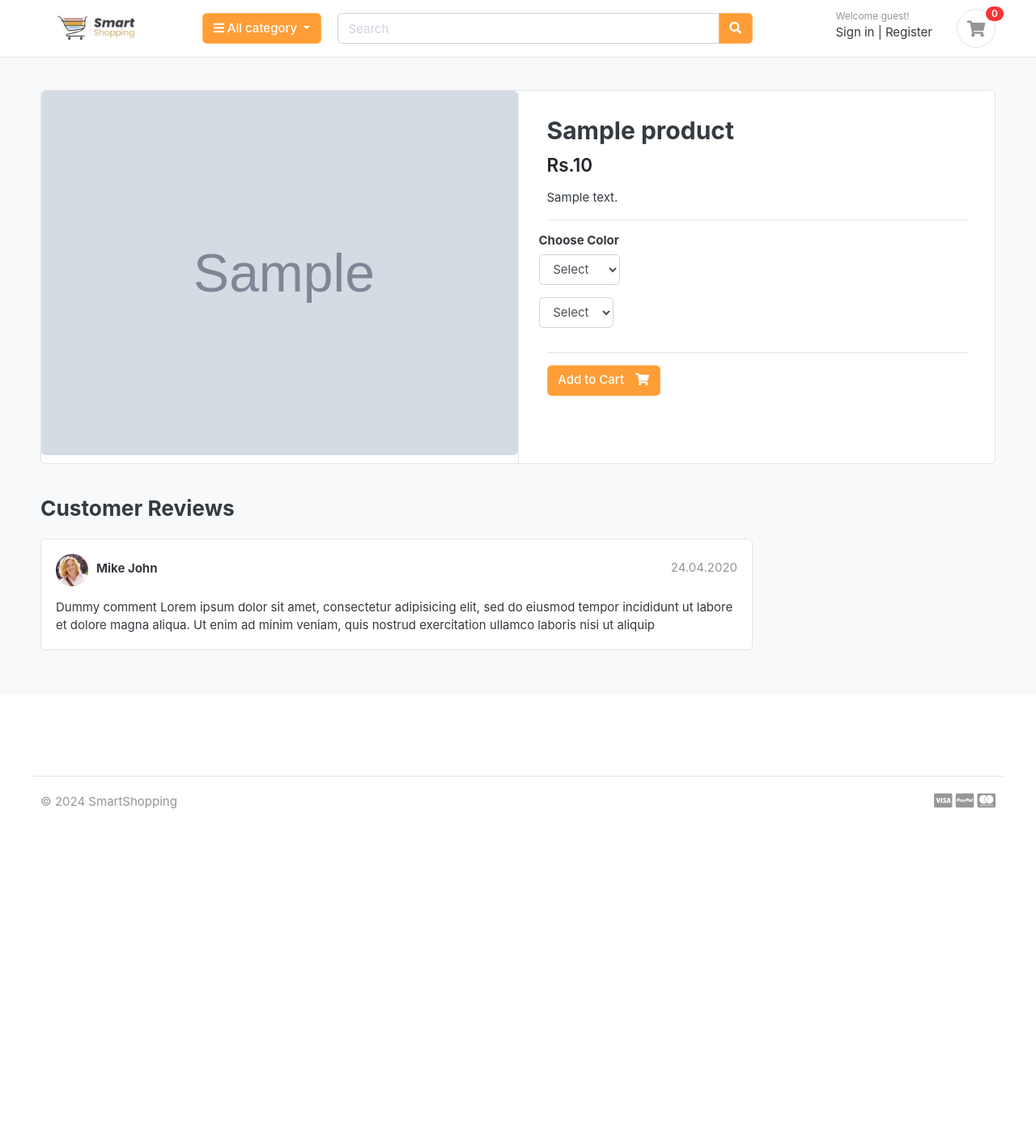
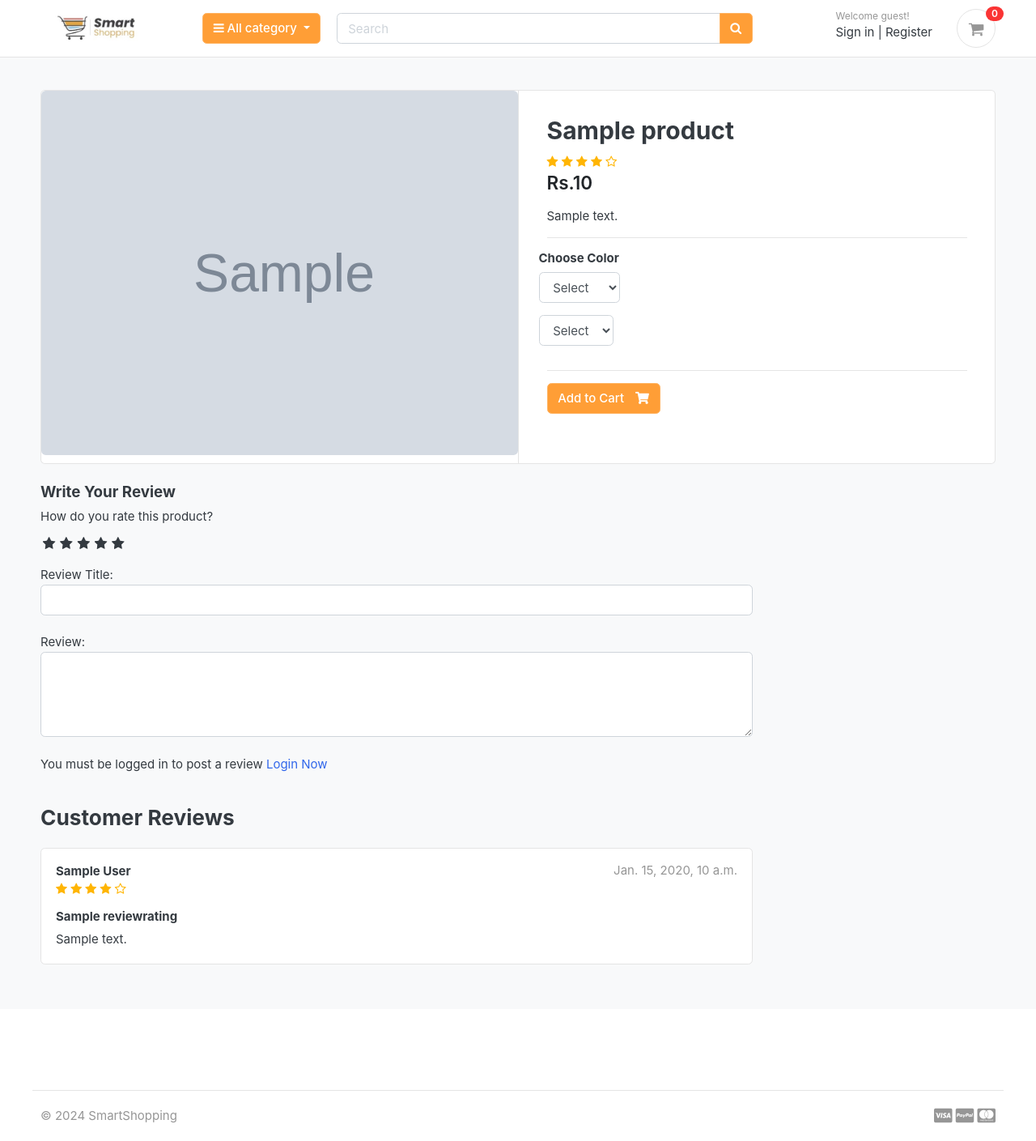
Before and after one commit to hprasath2306/SmartShopping-django, a Django app: a page that uses templates/base.html in a window 1280 px wide. Shown: the whole page at 81% size. Before the commit the page ends 998 px from the top, so only its background shows below. Run offline with Django 5.2, Linux system fonts and the light colour scheme; tables that the repository leaves empty hold one stand-in row (values such as "Sample post"); grey boxes marked "Sample" are stand-in pictures; some libraries are stand-ins or nearby versions; some web fonts are replaced.

Commit message:
Review module added

```diff
--- a/accounts/models.py
+++ b/accounts/models.py
@@ -69,3 +69,6 @@ class Account(AbstractBaseUser):
 
     def has_module_perms(self,add_label):
         return True
+
+    def full_name(self):
+        return f'{self.first_name} {self.last_name}'
--- /dev/null
+++ b/ecommerce/static/css/custom.css
@@ -0,0 +1,40 @@
+.rate > input{
+    display: none;
+}
+
+.rate{
+    display: inline-block;
+    border: 0;
+}
+
+.rate>label{
+    float: right;
+}
+
+.rate > label:before{
+    display: inline-block;
+    font-size: 1.1rem;
+    font-family: FontAwesome;
+    content: "\f005";
+    margin: 0;
+    padding: 0.3rem .2rem;
+    cursor: pointer;
+}
+
+.rate .half:before{
+    content: "\f089";
+    position: absolute;
+    padding-right: 0;
+}
+
+input:checked ~ label, label:hover ~ label{
+    color : #ffb503;
+}
+
+input:checked + label:hover, input:checked ~ label:hover, input:checked ~label:hover ~label, label:hover ~ input:checked ~label{
+    color:#cc9000;
+}
+
+.rating-star i{
+    color:#ffb503 !important;
+}
--- a/orders/views.py
+++ b/orders/views.py
@@ -61,7 +61,7 @@ def payments(request):
             })
     to_email = request.user.email
     send_email = EmailMessage(mail_subject,message,to=[to_email])
-    send_email.send()
+    #send_email.send()
 
     data = {
         'order_number' : order.order_number,
--- /dev/null
+++ b/static/css/custom.css
@@ -0,0 +1,3 @@
+.rate > input{
+    display: none;
+}
--- a/store/admin.py
+++ b/store/admin.py
@@ -1,5 +1,5 @@
 from django.contrib import admin
-from .models import Product, Variation
+from .models import Product, Variation,ReviewRating
 
 # Register your models here.
 
@@ -17,3 +17,4 @@ class VaritationAdmin(admin.ModelAdmin):
 
 admin.site.register(Product,ProductAdmin)
 admin.site.register(Variation,VaritationAdmin)
+admin.site.register(ReviewRating)
--- /dev/null
+++ b/store/forms.py
@@ -0,0 +1,6 @@
+from django import forms
+from .models import Product,ReviewRating
+class ReviewForm(forms.ModelForm):
+    class Meta:
+        model = ReviewRating
+        fields = ['subject','review','rating']
--- a/store/models.py
+++ b/store/models.py
@@ -1,6 +1,8 @@
 from django.db import models
 from django.urls import reverse
+from accounts.models import Account
 from category.models import Category
+from django.db.models import Avg
 # Create your models here.
 
 
@@ -23,6 +25,13 @@ class Product(models.Model):
 
     def __str__(self):
         return self.product_name
+
+    def average_review(self):
+        reviews = ReviewRating.objects.filter(product=self,status=True).aggregate(average=Avg('rating'))
+        avg = 0
+        if reviews['average'] is not None:
+            avg = float(reviews['average'])
+        return avg
 
 
 class VariationManager(models.Manager):
@@ -49,3 +58,18 @@ class Variation(models.Model):
 
     def __str__(self):
         return self.variation_value
+
+
+class ReviewRating(models.Model):
+    product = models.ForeignKey(Product,on_delete=models.CASCADE)
+    user = models.ForeignKey(Account,on_delete=models.CASCADE)
+    subject = models.CharField(max_length=100,blank=True)
+    review = models.TextField(max_length=500,blank=True)
+    rating = models.FloatField()
+    ip = models.CharField(max_length=20,blank=True)
+    status = models.BooleanField(default=True)
+    created_at = models.DateTimeField(auto_now_add=True)
+    updated_at = models.DateTimeField(auto_now=True)
+
+    def __str__(self):
+        return self.subject
--- a/store/urls.py
+++ b/store/urls.py
@@ -6,4 +6,5 @@ urlpatterns = [
     path('category/<slug:category_slug>/',views.store,name='products_by_category'),
     path('category/<slug:category_slug>/<slug:product_slug>/',views.product_detail,name='products_detail'),
     path('search/',views.search,name='search'),
+    path('submit_review/<int:product_id>/',views.submit_review,name='submit_review'),
 ]
--- a/store/views.py
+++ b/store/views.py
@@ -1,12 +1,15 @@
 from django.http import HttpResponse
-from django.shortcuts import render,get_object_or_404
+from django.shortcuts import redirect, render,get_object_or_404
 from django.core.paginator import EmptyPage,PageNotAnInteger,Paginator
 from django.db.models import Q
 
 from carts.models import CartItem
 from carts.views import _cart_id_
-from .models import Product
+from orders.models import OrderProduct
+from .models import Product, ReviewRating
 from .models import Category
+from django.contrib import messages
+from .forms import ReviewForm
 
 # Create your views here.
 
@@ -42,9 +45,21 @@ def product_detail(request,category_slug,product_slug):
     except Exception as e:
         raise e
 
+    if request.user.is_authenticated:
+        try:
+            orderproduct = OrderProduct.objects.filter(user=request.user,product_id=single_product.id).exists()
+        except OrderProduct.DoesNotExist:
+            orderproduct = None
+    else:
+        orderproduct = None
+
+    reviews = ReviewRating.objects.filter(product_id=single_product.id,status=True)
+
     context = {
         'single_product':single_product,
-        'in_cart' : in_cart
+        'in_cart' : in_cart,
+        'orderproduct' : orderproduct,
+        'reviews' : reviews
     }
     return render(request,'store/product_detail.html',context)
 
@@ -60,3 +75,27 @@ def search(request):
             'prdcnt' : productcount,
         }
     return render(request,'store/store.html',context)
+
+
+def submit_review(request,product_id):
+    url = request.META.get('HTTP_REFERER')
+    if request.method == 'POST':
+        try:
+            reviews = ReviewRating.objects.get(user__id=request.user.id,product__id=product_id)
+            form = ReviewForm(request.POST,instance=reviews)
+            form.save()
+            messages.success(request,'Thank you! Your review has been updated')
+            return redirect(url)
+        except ReviewRating.DoesNotExist:
+            form = ReviewForm(request.POST)
+            if form.is_valid():
+                data = ReviewRating()
+                data.subject = form.cleaned_data['subject']
+                data.rating = form.cleaned_data['rating']
+                data.review = form.cleaned_data['review']
+                data.ip = request.META.get('REMOTE_ADDR')
+                data.product_id = product_id
+                data.user_id = request.user.id
+                data.save()
+                messages.success(request,'Thank you! Your review has been submitted')
+                return redirect(url)
--- a/templates/base.html
+++ b/templates/base.html
@@ -35,6 +35,8 @@
       rel="stylesheet"
       media="only screen and (max-width: 1200px)"
     />
+    <link href="{% static 'css/custom.css' %}" rel="stylesheet" type="text/css" />
+    <link rel="stylesheet" href="https://cdnjs.cloudflare.com/ajax/libs/font-awesome/4.7.0/css/font-awesome.min.css">
 
     <!-- custom javascript -->
     <script src="{% static 'js/script.js' %}" type="text/javascript"></script>
--- a/templates/store/product_detail.html
+++ b/templates/store/product_detail.html
@@ -24,6 +24,13 @@
     <article class="content-body">
 
     <h2 class="title">{{single_product.product_name}}</h2>
+    <div class="rating-star">
+        <span><i class="fa fa-star{% if single_product.average_review < 0.5 %}-o{% elif single_product.average_review >= 0.5 and single_product.average_review < 1 %}-half-o {% endif %}" aria-hidden="true"></i></span>
+        <span><i class="fa fa-star{% if single_product.average_review < 1.5 %}-o{% elif single_product.average_review >= 1.5 and single_product.average_review < 2 %}-half-o {% endif %}" aria-hidden="true"></i></span>
+        <span><i class="fa fa-star{% if single_product.average_review < 2.5 %}-o{% elif single_product.average_review >= 2.5 and single_product.average_review < 3 %}-half-o {% endif %}" aria-hidden="true"></i></span>
+        <span><i class="fa fa-star{% if single_product.average_review < 3.5 %}-o{% elif single_product.average_review >= 3.5 and single_product.average_review < 4 %}-half-o {% endif %}" aria-hidden="true"></i></span>
+        <span><i class="fa fa-star{% if single_product.average_review < 4.5 %}-o{% elif single_product.average_review >= 4.5 and single_product.average_review < 5 %}-half-o {% endif %}" aria-hidden="true"></i></span>
+    </div>
 
     <div class="mb-3">
         <var class="price h4">Rs.{{single_product.price}}</var>
@@ -72,28 +79,74 @@
     <div class="row">
                 <div class="col-md-9">
 
+
+
+        <form action="{% url 'submit_review' single_product.id %}" method="post">
+            {% csrf_token %}
+            <h5>Write Your Review</h5>
+            <div>
+                <label>How do you rate this product?</label>
+                <br>
+                <div class="rate">
+                    <input type="radio" name="rating" id="rating10" value="5" required><label for="rating10" title="5"></label>
+                    <input type="radio" name="rating" id="rating9" value="4.5" required><label for="rating9" title="4.5" class="half"></label>
+                    <input type="radio" name="rating" id="rating8" value="4" required><label for="rating8" title="4"></label>
+                    <input type="radio" name="rating" id="rating7" value="3.5" required><label for="rating7" title="3.5" class="half"></label>
+                    <input type="radio" name="rating" id="rating6" value="3" required><label for="rating6" title="3"></label>
+                    <input type="radio" name="rating" id="rating5" value="2.5" required><label for="rating5" title="2.5" class="half"></label>
+                    <input type="radio" name="rating" id="rating4" value="2" required><label for="rating4" title="2"></label>
+                    <input type="radio" name="rating" id="rating3" value="1.5" required><label for="rating3" title="1.5" class="half"></label>
+                    <input type="radio" name="rating" id="rating2" value="1" required><label for="rating2" title="1"></label>
+                    <input type="radio" name="rating" id="rating1" value="0.5" required><label for="rating1" title="0.5" class="half"></label>
+                </div>
+                <br>
+                Review Title:
+                <input type="text" class="form-control" name="subject">
+                <br>
+                Review:
+                <textarea name="review" rows="4" class="form-control"></textarea>
+                <br>
+                {% if user.is_authenticated %}
+                    {% if orderproduct %}
+                        <input type="submit" value="Submit Review" class="btn btn-primary">
+                    {% else %}
+                        <p>You must purchase this product to post a review. </p>
+                    {% endif %}
+                {% else %}
+                <p>You must be logged in to post a review <span><a href="{% url 'login' %}">Login Now</a></span></p>
+                {% endif %}
+
+            </div>
+            {% include 'includes/alerts.html' %}
+        </form>
+        <br>
         <header class="section-heading">
             <h3>Customer Reviews </h3>
-
         </header>
-
+        {% for review in reviews %}
         <article class="box mb-3">
             <div class="icontext w-100">
-                <img src="{% static './images/avatars/avatar1.jpg' %}" class="img-xs icon rounded-circle">
+
                 <div class="text">
-                    <span class="date text-muted float-md-right">24.04.2020 </span>
-                    <h6 class="mb-1">Mike John </h6>
-
+                    <span class="date text-muted float-md-right">{{review.updated_at}} </span>
+                    <h6 class="mb-1">{{review.user.full_name}}</h6>
+                    <div class="rating-star">
+                        <span><i class="fa fa-star{% if review.rating == 0.5 %}-half-o{% elif review.rating < 1 %}-o {% endif %}" aria-hidden="true"></i></span>
+                        <span><i class="fa fa-star{% if review.rating == 1.5 %}-half-o{% elif review.rating < 2 %}-o {% endif %}" aria-hidden="true"></i></span>
+                        <span><i class="fa fa-star{% if review.rating == 2.5 %}-half-o{% elif review.rating < 3 %}-o {% endif %}" aria-hidden="true"></i></span>
+                        <span><i class="fa fa-star{% if review.rating == 3.5 %}-half-o{% elif review.rating < 4 %}-o {% endif %}" aria-hidden="true"></i></span>
+                        <span><i class="fa fa-star{% if review.rating == 4.5 %}-half-o{% elif review.rating < 5 %}-o {% endif %}" aria-hidden="true"></i></span>
+                    </div>
                 </div>
             </div> <!-- icontext.// -->
             <div class="mt-3">
+                <h6>{{review.subject}}</h6>
                 <p>
-                    Dummy comment Lorem ipsum dolor sit amet, consectetur adipisicing elit, sed do eiusmod
-                    tempor incididunt ut labore et dolore magna aliqua. Ut enim ad minim veniam,
-                    quis nostrud exercitation ullamco laboris nisi ut aliquip
+                    {{review.review}}
                 </p>
             </div>
         </article>
+        {% endfor %}
 
 
 
```
Also changed, not shown: store/migrations/0004_reviewrating.py (added).
